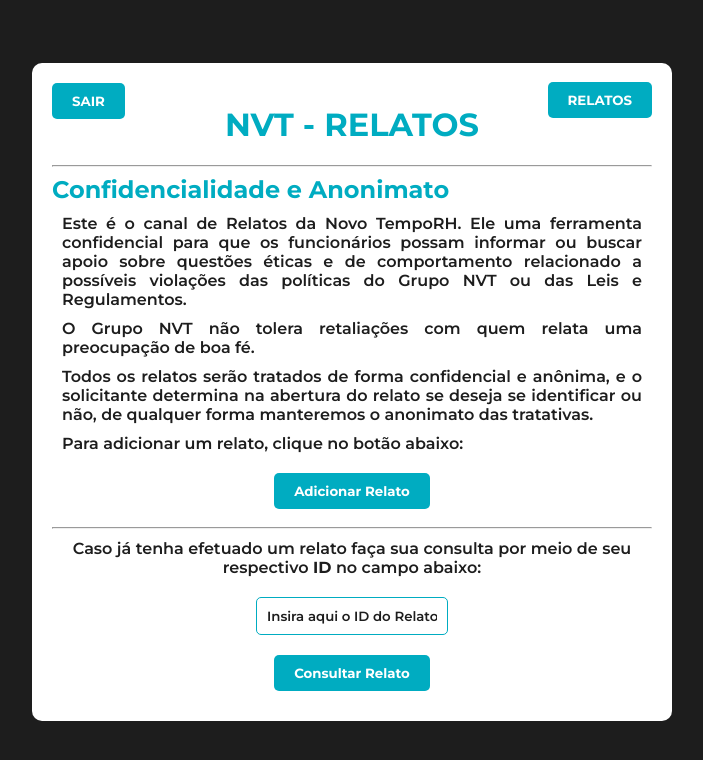
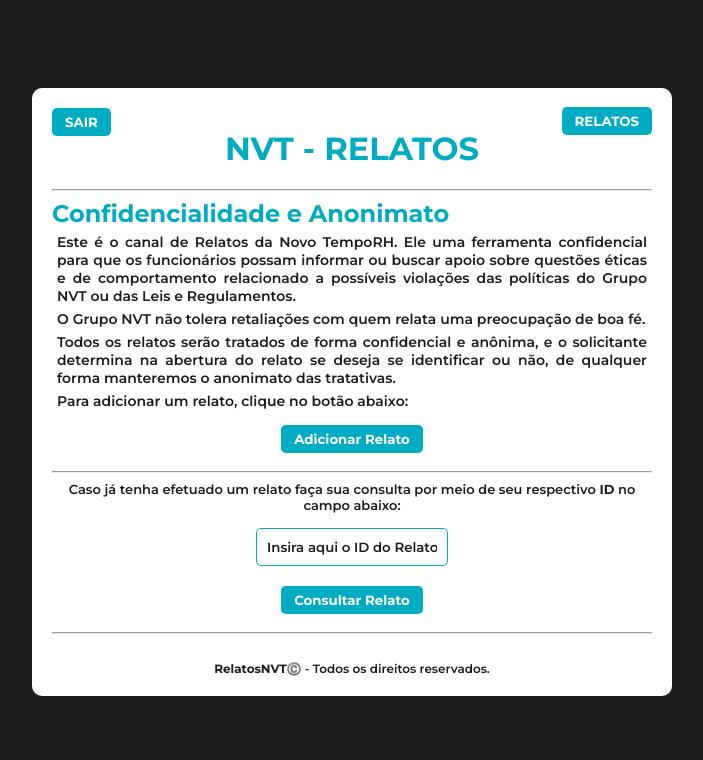
Before and after one commit to bruno-pisciotta281/PHP_RELATOS, a PHP site: page / in a window 1280 px wide. Shown: the top 760 px of the page, without its empty margins (288-991 px from the left). Run offline with PHP 8.4, Linux system fonts and the light colour scheme; the visitor is signed in with stand-in values (Sample User, id 1).

Commit message:
Update index.php

```diff
--- a/index.php
+++ b/index.php
@@ -25,6 +25,7 @@
             border-radius: 10px;
             padding: 20px;
             max-width: 600px;
+            max-height: 100vh;
             width: 80%;
             position: relative;
             overflow-y: auto;
@@ -44,9 +45,10 @@
 
         /* Estilo do parágrafo de texto */
         p {
-            margin: 10px;
+            margin: 5px;
             color:  #1d1d1d;
             text-align: justify;
+            font-size: 14px;
         }
 
         /* Estilo do campo de entrada de texto */
@@ -61,7 +63,8 @@
 
         /* Estilo do botão */
         button {
-            padding: 10px 20px;
+            height: 28px;
+            padding: 3px 13px;
             margin: 10px;
             border: none;
             border-radius: 5px;
@@ -86,10 +89,12 @@
         }
 
         /* Estilo do botão na content-box */
-        button.button-content {
+        button.button-relatos {
             position: absolute;
             top: 9px;
             right: 10px;
+            color: white;
+            background-color: #00acc1;
         }
 
         /* Estilo do botão de logout */
@@ -102,15 +107,15 @@
 
         /* Efeito de hover do botão de logout */
         button.logout-button:hover{
-            background-color: #1d1d1d;
-            color: #00acc1;
+            background-color: red;
+            color: white;
             transition: background-color 0.3s, color 0.3s;
         }
 
         /* Estilo do parágrafo secundário */
         .p2 {
             text-align: center;
-            font-size: 16px;
+            font-size: 13px;
         }
 
         /* Estilo da barra de rolagem */
@@ -130,6 +135,12 @@
         ::-webkit-scrollbar-track {
             background-color: #fff;
             border-radius: 10px;
+        }
+
+        footer p{
+            font-size: 12px;
+            margin: 0px !important;
+            text-align: center;
         }
 
     </style>
@@ -154,10 +165,10 @@
         exit();
     }
 
-    // Verifica se o usuário está logado e se é o USUARIO_TRATATIVA
+     //Verifica se o usuário está logado e se é o USUARIO_TRATATIVA
     if (isset($_SESSION["nivel_acesso"]) && $_SESSION["nivel_acesso"] === "usuario_tratativa") {
         // Botão para redirecionar para a página de listar_relatos.php
-        echo '<button class="button-content" onclick="window.location.href = \'listar_relatos.php\';"> RELATOS</button>';
+        echo '<button class="button-relatos" onclick="window.location.href = \'listar_relatos.php\';"> RELATOS</button>';
     }
 
     // Botão de logout
@@ -190,7 +201,11 @@
                 <button type="submit">Consultar Relato</button>
             </div>
         </form>
-
+        <footer>
+            <hr>
+            <br>
+            <p><b>RelatosNVT©️</b> - Todos os direitos reservados.</p>
+        </footer>
     </div>
 
         <script>
@@ -209,14 +224,6 @@
                     this.value = 'Insira aqui o ID do Relato';
                 }
                 });
-
-                // Função para limpar o texto inicial do campo
-                function limparTextoInicial() {
-                const meuInput = document.getElementById('relato_id');
-                if (meuInput.value === 'Insira aqui o ID do Relato') {
-                    meuInput.value = '';
-                }
-                }
         </script>
 
 </body>
```
